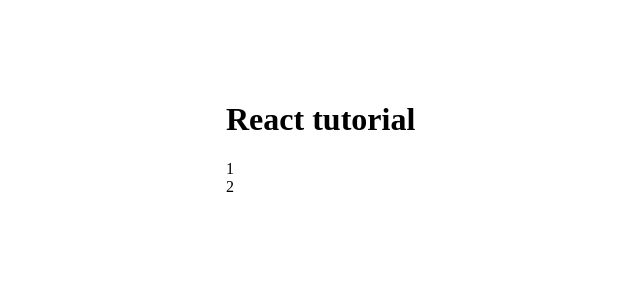
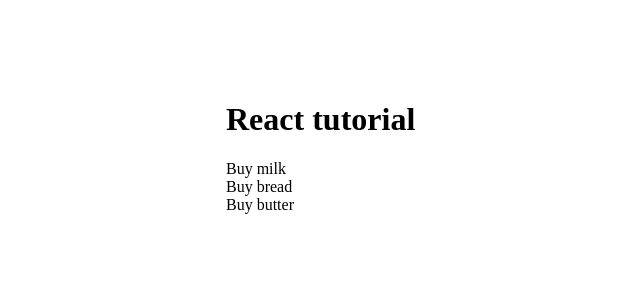
Before and after one commit to vdenisov-react/vladilen-minin-react, a React (Create React App) app: page / in a window 1280 px wide. Shown: the top 300 px of the page, without its empty margins (114-754 px from the left). Built offline with nearby package versions, Linux system fonts and the light colour scheme.

Commit message:
04. passing params to component

```diff
--- a/src/app/App.jsx
+++ b/src/app/App.jsx
@@ -2,11 +2,17 @@ import React from 'react';
 import TodoList from './components/TodoList';
 
 function App() {
+    const todos = [
+        { id: 1, completed: false, title: 'Buy milk' },
+        { id: 2, completed: false, title: 'Buy bread' },
+        { id: 3, completed: false, title: 'Buy butter' },
+    ];
+
     return (
         <div className="wrapper">
             <h1>React tutorial</h1>
 
-            <TodoList />
+            <TodoList todos={todos} />
         </div>
     );
 }
--- /dev/null
+++ b/src/app/components/TodoItem.jsx
@@ -0,0 +1,5 @@
+import React from 'react';
+
+export default function TodoItem({ todo }) {
+    return <li>{todo.title}</li>;
+}
--- a/src/app/components/TodoList.jsx
+++ b/src/app/components/TodoList.jsx
@@ -1,4 +1,5 @@
 import React from 'react';
+import TodoItem from './TodoItem';
 
 const styles = {
     ul: {
@@ -8,11 +9,12 @@ const styles = {
     },
 };
 
-export default function TodoList() {
+export default function TodoList({ todos }) {
     return (
         <ul style={styles.ul}>
-            <li>1</li>
-            <li>2</li>
+            <TodoItem todo={todos[0]} />
+            <TodoItem todo={todos[1]} />
+            <TodoItem todo={todos[2]} />
         </ul>
     );
 }
```
